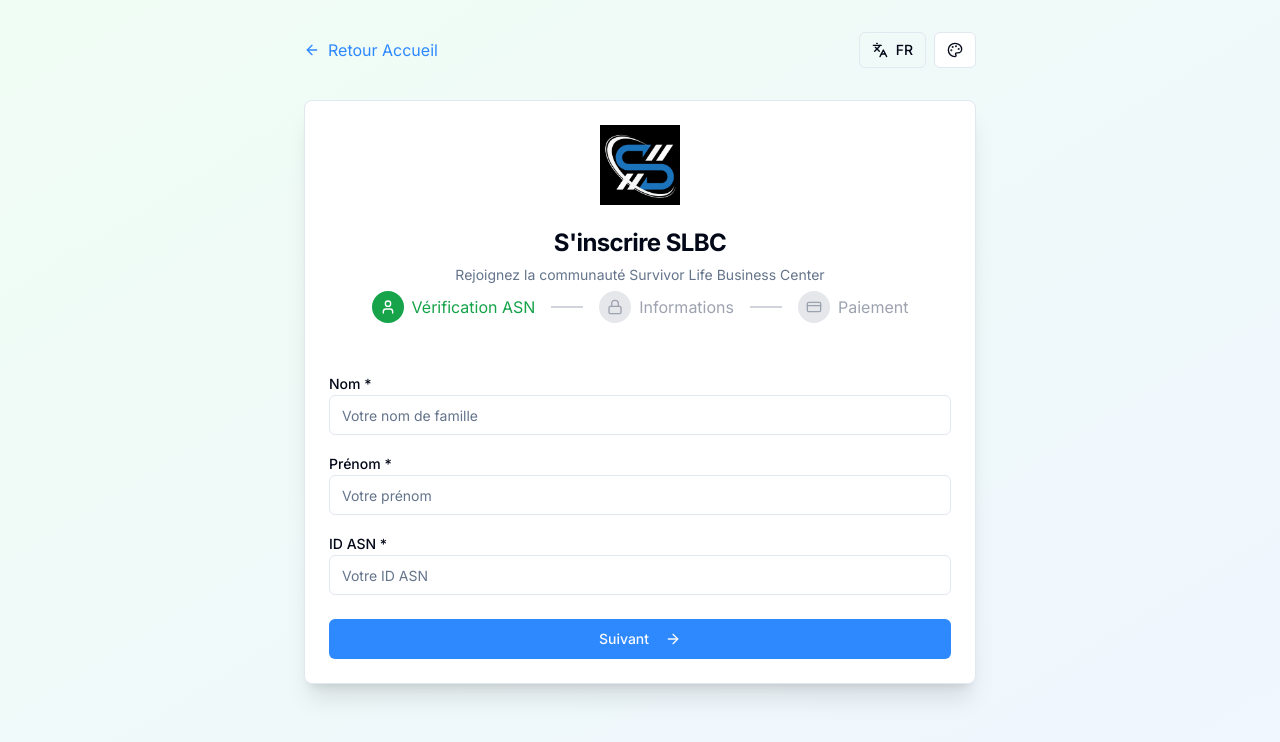
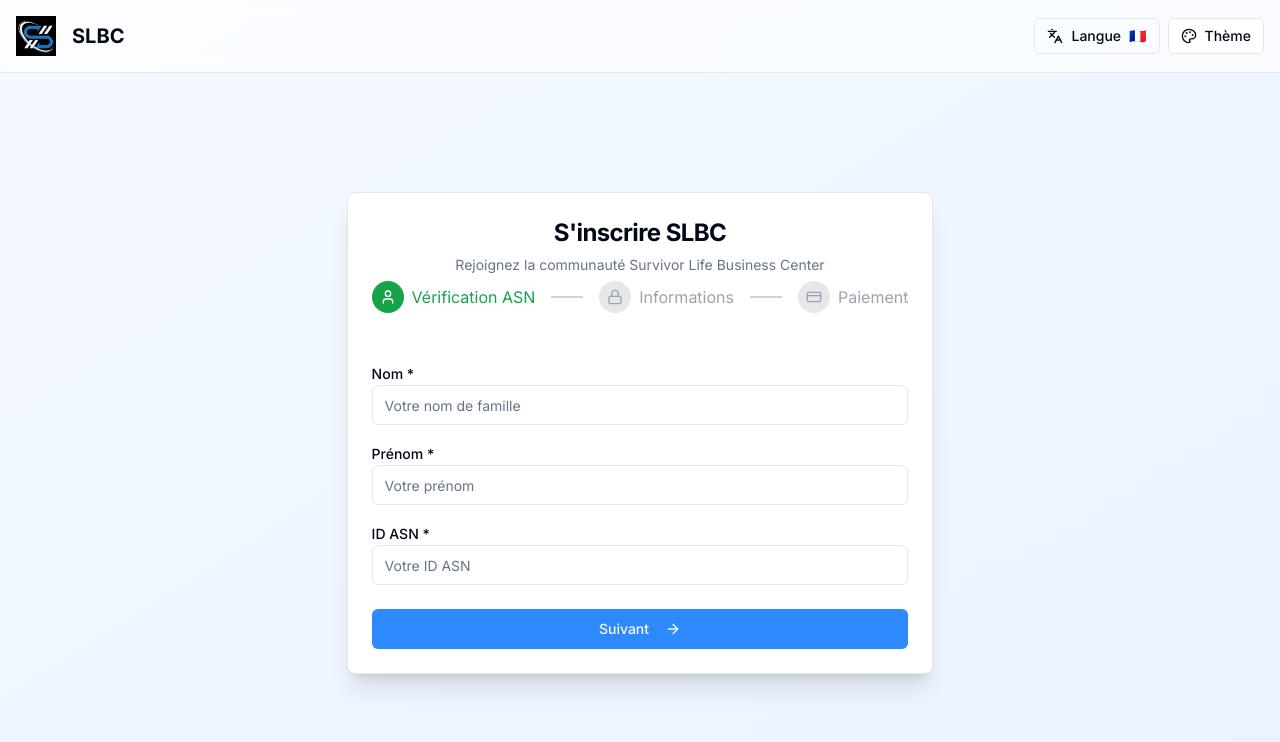
Before and after one commit to Yamoon224/SLBC, a Next.js app: page /register in a window 1280 px wide. Shown: the top 742 px of the page. Built offline with nearby package versions, Linux system fonts and the light colour scheme.

Commit message:
modified:   app/register/page.tsx

```diff
--- a/app/register/page.tsx
+++ b/app/register/page.tsx
@@ -9,10 +9,9 @@ import { Input } from "@/components/ui/input"
 import { Label } from "@/components/ui/label"
 import { Select, SelectContent, SelectItem, SelectTrigger, SelectValue } from "@/components/ui/select"
 import { ArrowLeft, ArrowRight, CheckCircle, User, CreditCard, Lock } from "lucide-react"
-import Link from "next/link"
 import { useLanguage } from "@/contexts/language-context"
-import { ThemeLanguageToggle } from "@/components/theme-language-toggle"
 import Image from "next/image"
+import { Header } from "@/components/header"
 
 interface UserData {
   name: string
@@ -146,26 +145,17 @@ export default function RegisterPage() {
   }
 
   return (
-    <div className="min-h-screen bg-gradient-to-br from-green-50 to-blue-50 py-8 px-4">
-      <div className="container mx-auto max-w-2xl">
-        <div className="mb-8 flex justify-between items-center">
-          <Link href="/" className="inline-flex items-center gap-2 text-primary hover:text-primary/80">
-            <ArrowLeft className="h-4 w-4" />
-            {t("back")} {t("home")}
-          </Link>
-          <ThemeLanguageToggle />
-        </div>
+    <div className="min-h-screen bg-gradient-to-br from-primary/5 to-primary/10">
+      <Header />
 
+      <div className="container mx-auto px-4 py-8 flex items-center justify-center min-h-[calc(100vh-80px)]">
         <Card className="shadow-xl">
           <CardHeader className="text-center">
-            <div className="mb-4">
-              <Image src="/logo.png" alt="SLBC Logo" width={80} height={80} className="mx-auto" />
-            </div>
             <CardTitle className="text-2xl font-bold">{t("register")} SLBC</CardTitle>
             <CardDescription>{t("join_slbc_community")}</CardDescription>
 
             {/* Progress Steps */}
-            <div className="flex justify-center items-center gap-4 mt-6">
+            <div className="flex justify-center items-center gap-4 mt-10">
               <div className={`flex items-center gap-2 ${currentStep >= 1 ? "text-green-600" : "text-gray-400"}`}>
                 <div
                   className={`w-8 h-8 rounded-full flex items-center justify-center ${currentStep >= 1 ? "bg-green-600 text-white" : "bg-gray-200"}`}
```
